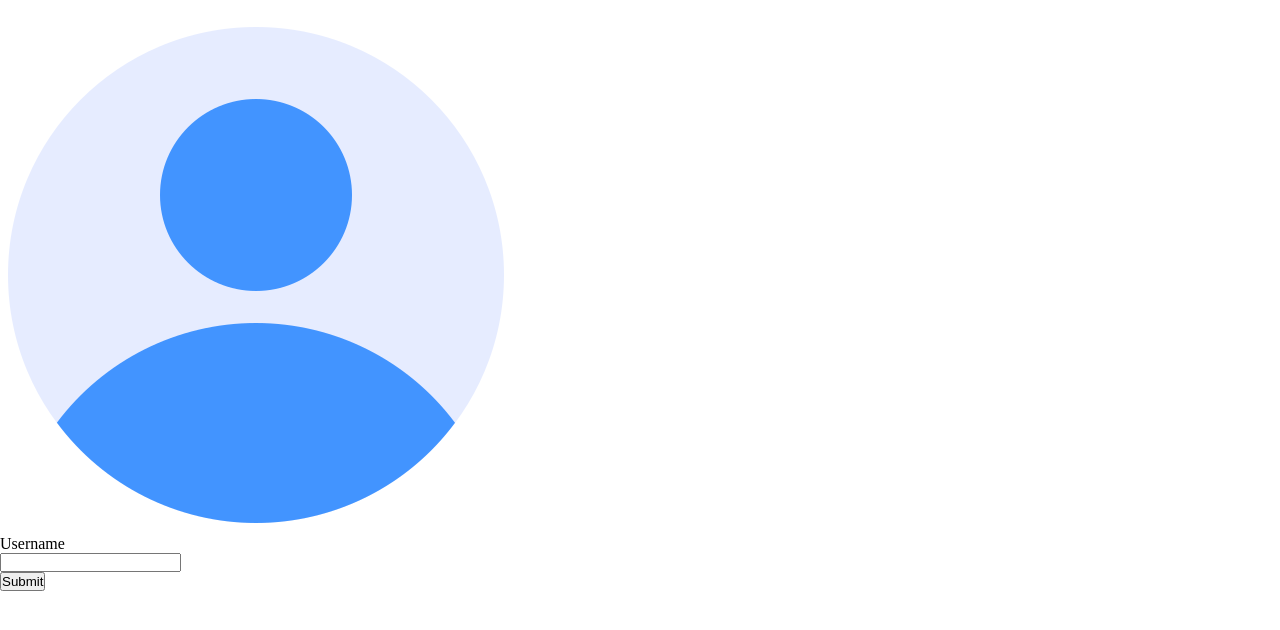
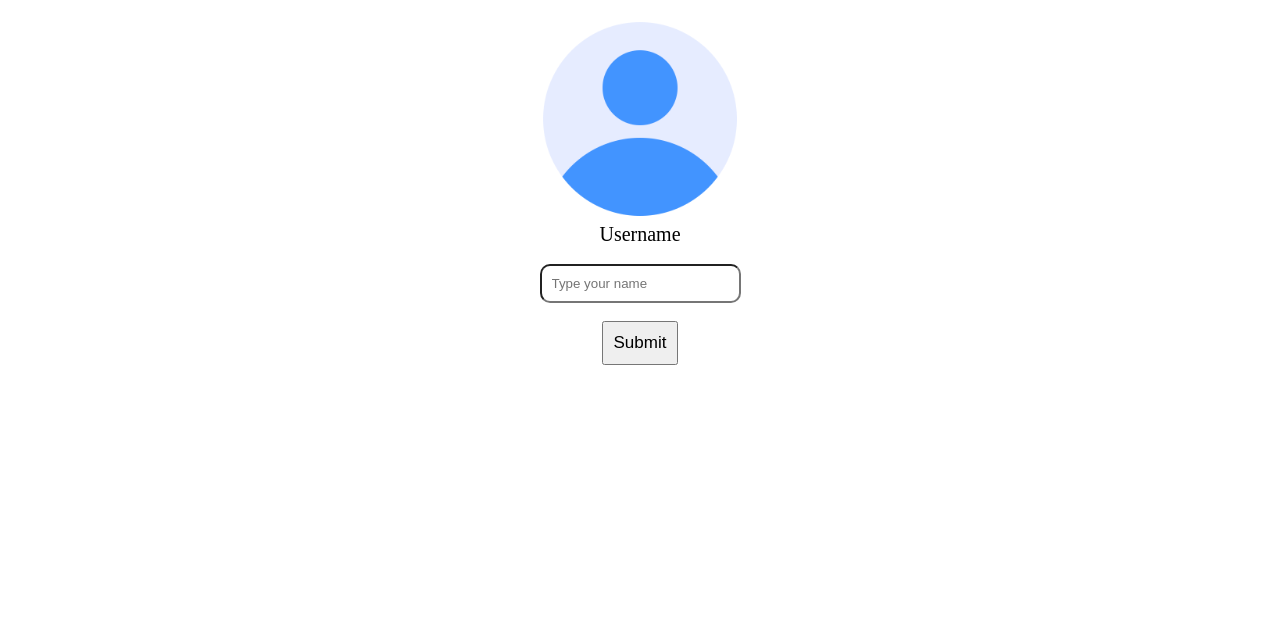
Before and after one commit to mamartam/bookShelf, a plain HTML site: page signin/index.html in a window 1280 px wide. Shown: the part 54-684 px from the top of the page. Drawn offline with Linux system fonts and the light colour scheme; a web font is replaced by a local one.

Commit message:
added style for section

```diff
--- a/signin/index.html
+++ b/signin/index.html
@@ -25,14 +25,14 @@
 
 
     <section>
-        <div>
+        <div class="avatar">
             <img src="img/avatar.png" alt="avatar">
         </div>
-        <div>
-            <form action="">
-                <label for="username">Username</label><br>
-                <input type="text" name="username" id="username"><br>
-                <button type="submit">Submit</button>
+        <div >
+            <form action="" class="form-for-signin">
+                <label class="label-username" for="username">Username</label><br>
+                <input class="input-username" type="text" name="username" id="username" placeholder="Type your name"><br>
+                <button class="bitton-sign-in" type="submit">Submit</button>
             </form>
         </div>
     </section>
--- a/signin/style.css
+++ b/signin/style.css
@@ -27,3 +27,32 @@ header {
     font-weight: bold;
 
 }
+section{
+    display: flex;
+    justify-content: center;
+    align-items: center;
+    flex-direction: column;
+
+}
+.avatar img{
+    width: 200px;
+    height: 200px;
+}
+.form-for-signin{
+    display: flex;
+    flex-direction: column;
+    justify-content: center;
+    align-items: center;
+}
+.label-username{
+    font-size: 20px;
+}
+.input-username{
+    padding: 10px;
+    border-radius: 10px;
+}
+.bitton-sign-in{
+    font-size: 17px;
+    padding: 10px;
+
+}
```
